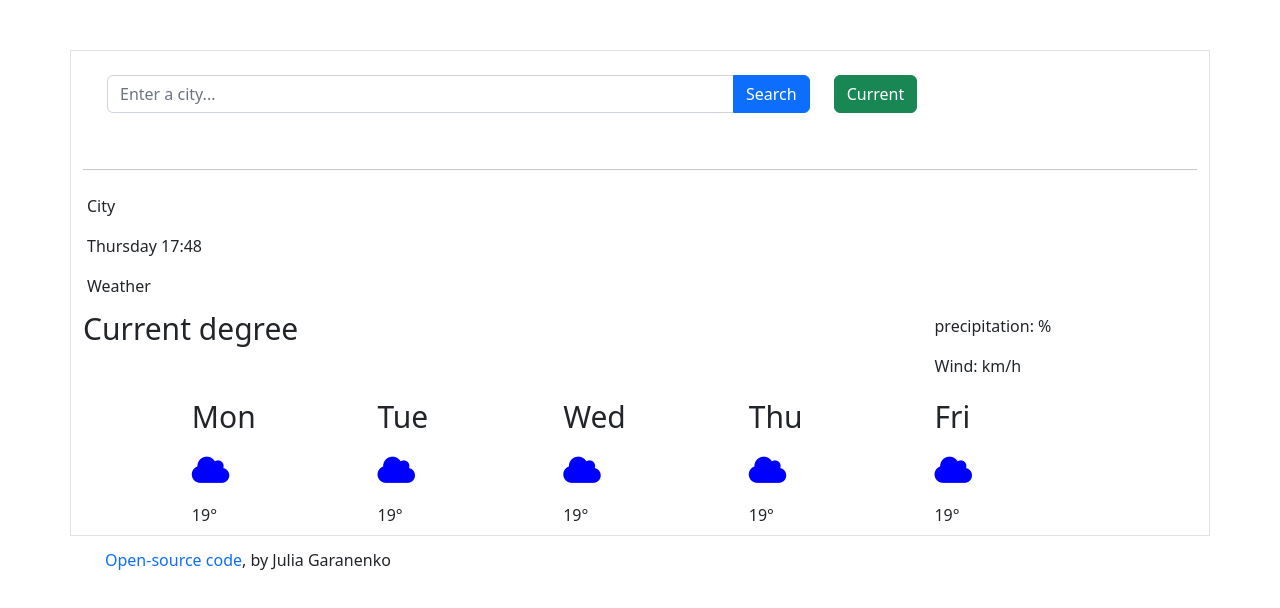
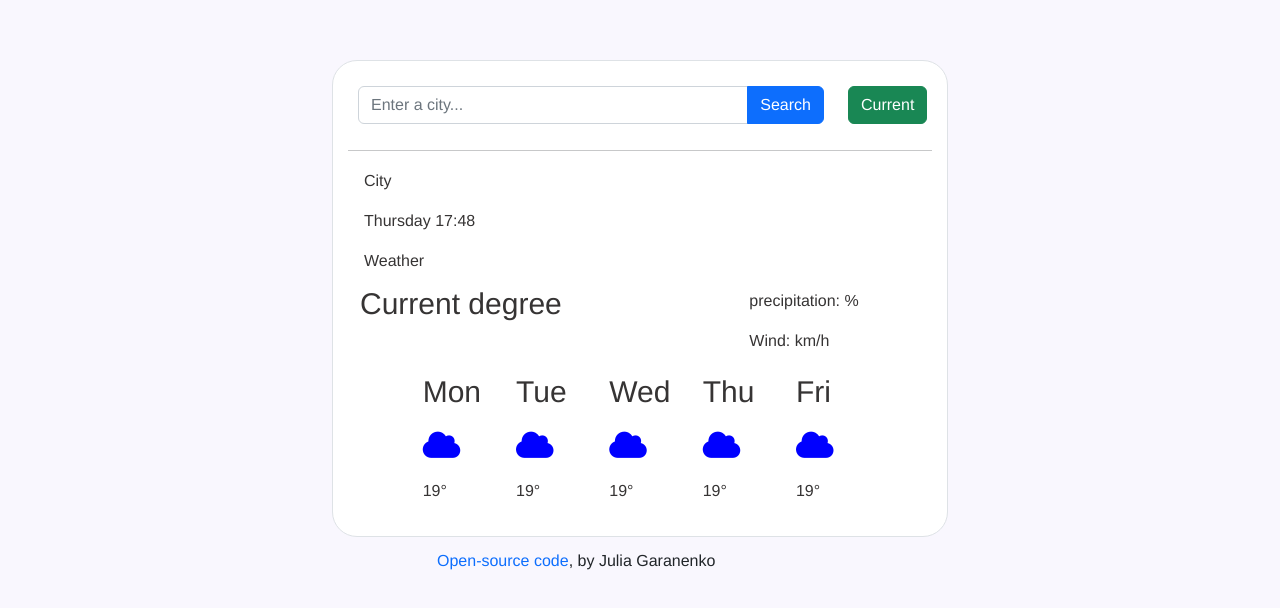
Before and after one commit to Julia-Garanenko/5-week, a plain HTML site: page index.html in a window 1280 px wide. Drawn offline with nearby package versions, Linux system fonts and the light colour scheme.

Commit message:
changed CSS

```diff
--- a/css/styles.css
+++ b/css/styles.css
@@ -1,11 +1,21 @@
 .list-group-item {
+  color: #363434;
   border: none;
 }
+.main {
+  font-family: Cerebri-Sans, Helvetica, Arial, sans-serif;
+  margin: 60px auto;
+  width: 50%;
+}
 .all-page {
-  margin-top: 50px;
+  background-color: #fff;
+  padding: 15px;
+  border-radius: 25px;
 }
+
 .current-degree {
   font-size: 30px;
+  color: #363434;
 }
 .weather-icon {
   color: blue;
@@ -15,6 +25,9 @@
 .day-week {
   font-size: 30px;
 }
+day-week-margin {
+  padding: 10px 40px;
+}
 .link-to-open-source {
   margin-left: 93px;
   padding: 12px;
@@ -22,3 +35,22 @@
 .link {
   text-decoration: none;
 }
+hr {
+  margin: 0;
+}
+.input-margin {
+  padding: 10px !important;
+}
+body {
+  background-color: #f9f7fe;
+}
+.after-input {
+  margin: 10px auto;
+}
+.form-control:focus,
+.form-control:hover,
+.form-control:visited,
+.form-control:checked,
+.form-control {
+  color: #363434 !important;
+}
--- a/index.html
+++ b/index.html
@@ -21,31 +21,33 @@
     <link rel="stylesheet" href="css/styles.css" />
   </head>
   <body>
+    <div class="container main">
       <div class="container border all-page">
-      <div class="row p-4">
-        <div class="col-8">
+        <div class="row p-4 input-margin">
+          <div class="col-10">
             <div class="input-group mb-3">
               <input
                 type="text"
-              class="form-control"
+                class="form-control input-color"
                 placeholder="Enter a city..."
                 aria-label="Enter a city..."
                 aria-describedby="button-addon2"
                 id="cityInput"
               />
+
               <button type="button" class="btn btn-primary" id="button-search">
                 Search
               </button>
             </div>
           </div>
-        <div class="col-4">
+          <div class="col-2">
             <button type="button" class="btn btn-success" id="button-current">
               Current
             </button>
           </div>
         </div>
         <hr />
-      <div class="row">
+        <div class="row after-input">
           <div class="row">
             <ul class="list-group">
               <li class="list-group-item" id="cityName">City</li>
@@ -54,15 +56,17 @@
             </ul>
           </div>
           <div class="row">
-          <div class="col-9 current-degree" id="currentDegree">
+            <div class="col-8 current-degree" id="currentDegree">
               Current degree
             </div>
-          <div class="col-3">
+            <div class="col-4">
               <ul class="list-group">
                 <li class="list-group-item">
                   precipitation: <span id="precipitation"></span> %
                 </li>
-              <li class="list-group-item">Wind:<span id="wind"></span> km/h</li>
+                <li class="list-group-item">
+                  Wind:<span id="wind"></span> km/h
+                </li>
               </ul>
             </div>
           </div>
@@ -70,7 +74,7 @@
           <div class="row">
             <div class="col-1"></div>
 
-          <div class="col-2">
+            <div class="col-2 day-week-margin">
               <ul class="list-group">
                 <li class="list-group-item day-week">Mon</li>
                 <li class="list-group-item">
@@ -79,7 +83,7 @@
                 <li class="list-group-item">19°</li>
               </ul>
             </div>
-          <div class="col-2">
+            <div class="col-2 day-week-margin">
               <ul class="list-group">
                 <li class="list-group-item day-week">Tue</li>
                 <li class="list-group-item">
@@ -88,7 +92,7 @@
                 <li class="list-group-item">19°</li>
               </ul>
             </div>
-          <div class="col-2">
+            <div class="col-2 day-week-margin">
               <ul class="list-group">
                 <li class="list-group-item day-week">Wed</li>
                 <li class="list-group-item">
@@ -97,7 +101,7 @@
                 <li class="list-group-item">19°</li>
               </ul>
             </div>
-          <div class="col-2">
+            <div class="col-2 day-week-margin">
               <ul class="list-group">
                 <li class="list-group-item day-week">Thu</li>
                 <li class="list-group-item">
@@ -106,7 +110,7 @@
                 <li class="list-group-item">19°</li>
               </ul>
             </div>
-          <div class="col-2">
+            <div class="col-2 day-week-margin">
               <ul class="list-group">
                 <li class="list-group-item day-week">Fri</li>
                 <li class="list-group-item">
@@ -128,6 +132,7 @@
           >Open-source code</a
         >, by Julia Garanenko
       </p>
+    </div>
     <script type="text/javascript" src="js/index.js"></script>
   </body>
 </html>
```
Lines whose indentation alone changed are shown as unchanged.
